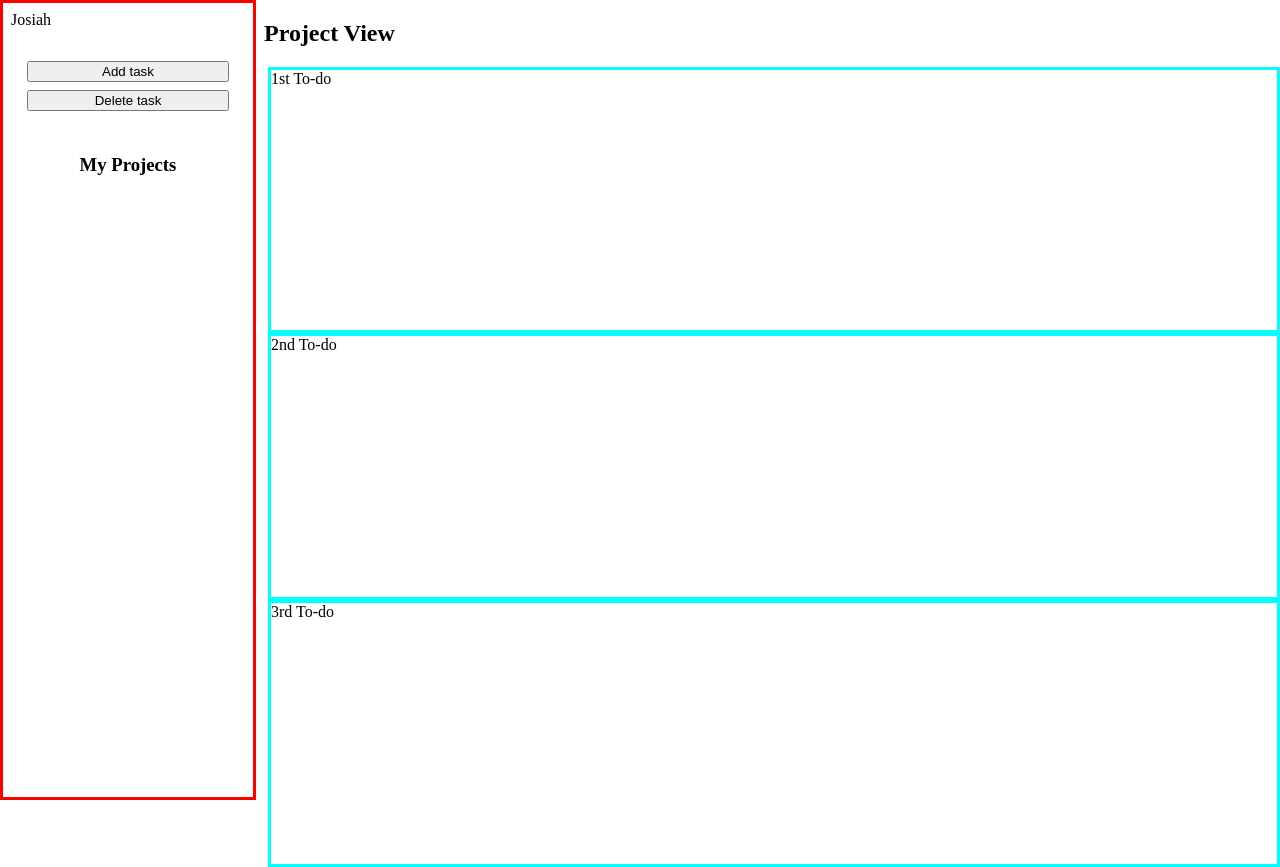
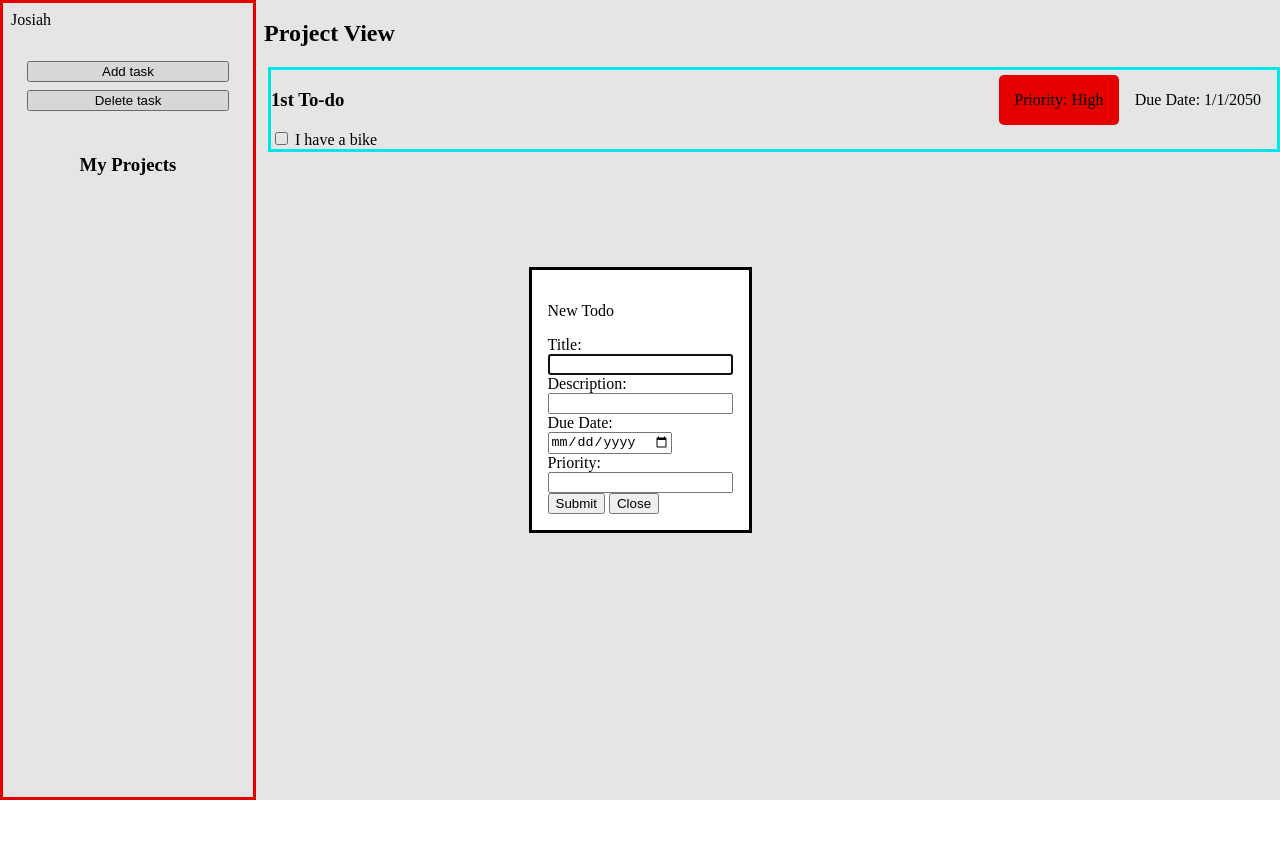
Before and after one commit to Elextricks/Odin-ToDo, a website built with webpack: page src/template.html in a window 1280 px wide. Both pictures are taken after a click on the button "Add task". After the commit the page ends 800 px from the top, so only its background shows below. Built offline with nearby package versions, Linux system fonts and the light colour scheme.

Commit message:
Created todos are now displayed on screen.

```diff
--- a/src/index.js
+++ b/src/index.js
@@ -7,26 +7,86 @@ addEventListener("DOMContentLoaded", () => {
 function createTodo() {
     let newTodoModal = document.querySelector("#new-todo-modal");
     newTodoModal.showModal();
+
     document.querySelector("#submit").addEventListener("click", () => {
         const titleInput = document.querySelector("#title-input").value;
         const descriptionInput = document.querySelector("#description-input").value;
         const dueDateInput = document.querySelector("#due-date-input").value;
         const priorityInput = document.querySelector("#priority-input").value;
 
-        //Create new task using Todo class
-        let task = new Todo(titleInput, descriptionInput, dueDateInput, priorityInput);
+        // Create new task using Todo class
+        const todo = new Todo(titleInput, descriptionInput, dueDateInput, priorityInput);
         newTodoModal.close();
 
-        //Select all input fields and set them to empty so that when a user adds new task the fields are empty
-        const inputFields = document.querySelectorAll("#new-todo-modal input")
+        // Clear input fields
+        const inputFields = document.querySelectorAll("#new-todo-modal input");
         inputFields.forEach((input) => input.value = "");
 
-        console.log(task);
-    })
+
+        displayTodo(todo)
+    }, { once: true });  // Add the once option to ensure this runs only once per modal open
+}
+
+function displayTodo(input) {
+    console.log(input);
+
+    const projectBody = document.querySelector("#project-body");
+
+    let todoItem =  document.createElement("div");
+    todoItem.classList.add("todo-item")
+
+    let todoHeader = document.createElement("div");
+    todoHeader.classList.add("todo-header");
+
+    let headerText = document.createElement("h3");
+
+    let rightTodoHeader = document.createElement("div");
+
+    let todoPriority = document.createElement("p");
+    todoPriority.classList.add("todo-priority");
+
+    let todoDueDate = document.createElement("p");
+    todoDueDate.classList.add("todo-due-date");
+
+    headerText.textContent = input.title;
+
+    todoPriority.textContent = "Priority: " + input.priority;
+    todoDueDate.textContent = "Due Date: " + input.dueDate;
+
+    // Append all elements
+    rightTodoHeader.append(todoPriority);
+    rightTodoHeader.append(todoDueDate);
+    todoHeader.append(headerText);
+    todoHeader.append(rightTodoHeader);
+    todoItem.append(todoHeader);
+    projectBody.append(todoItem);
+
+    //Follow similar format
+
+    // <div id="project-body">
+    //     <div class="todo-item">
+    //         <div class="todo-header">
+    //             <h3>1st To-do</h3>
+    //             <div>
+    //                 <p class="todo-priority">Priority: High</p>
+    //                 <p class="todo-due-date">Due Date: 1/1/2050</p>
+    //             </div>
+    //         </div>
+    //         <div class="todo-body">
+    //             <div class="checklist-item">
+    //                 <input type="checkbox" id="vehicle1" name="vehicle1" value="Bike">
+    //                 <label for="vehicle1"> I have a bike</label><br>
+    //             </div>
+    //         </div>
+    //     </div>
+    // </div>
 }
 
 class Todo {
+    static idCounter = 1;
+
     constructor(title, description, dueDate, priority) {
+        this.id = Todo.idCounter++;
         this.title = title;
         this.description = description;
         this.dueDate = dueDate;
--- a/src/styles.css
+++ b/src/styles.css
@@ -48,11 +48,32 @@ html, body {
 #project-body {
     display: grid;
     grid-template-columns: 1fr;
-    height: 100%;
 }
 
-#project-body > .todo-list {
+#project-body > .todo-item {
     border: solid;
     border-color: aqua;
     margin-left: .5vh;
 }
+
+.todo-header {
+    display: flex;
+    justify-content: space-between;
+    align-items: center;
+}
+
+.todo-header > div {
+    display: flex;
+    gap: 2vh;
+    padding-right: 2vh;
+}
+
+.todo-priority {
+    background-color: red;
+    border-radius: 5px;
+    margin: 0;
+    width: 15vh;
+    display: flex;
+    justify-content: center;
+    align-items: center;
+}
--- a/src/template.html
+++ b/src/template.html
@@ -27,11 +27,40 @@
                 <h2>Project View</h2>
             </div>
             <div id="project-body">
-                <div class="todo-list">1st To-do</div>
-                <div class="todo-list">2nd To-do</div>
-                <div class="todo-list">3rd To-do</div>
+                <div class="todo-item">
+                    <div class="todo-header">
+                        <h3>1st To-do</h3>
+                        <div>
+                            <p class="todo-priority">Priority: High</p>
+                            <p class="todo-due-date">Due Date: 1/1/2050</p>
+                        </div>
+                    </div>
+                    <div class="todo-body">
+                        <div class="checklist-item">
+                            <input type="checkbox" id="vehicle1" name="vehicle1" value="Bike">
+                            <label for="vehicle1"> I have a bike</label><br>
+                        </div>
+                    </div>
+                </div>
             </div>
         </div>
     </div>
+    <dialog id="new-todo-modal">
+        <p>New Todo</p>
+        <form method="dialog">
+            <label for="title">Title:</label><br>
+            <input type="text" id="title-input" name="title" required><br>
+            <label for="description">Description:</label><br>
+            <input type="text" id="description-input" name="description"><br>
+            <label for="due-date">Due Date:</label><br>
+            <input type="date" id="due-date-input" name="due-date"><br>
+            <label for="priority">Priority:</label><br>
+            <input type="text" id="priority-input" name="priority"><br>
+        </form>
+        <div id="footer">
+            <button id="submit">Submit</button>
+            <button id="close">Close</button>
+        </div>
+    </dialog>
 </body>
 </html>
```
